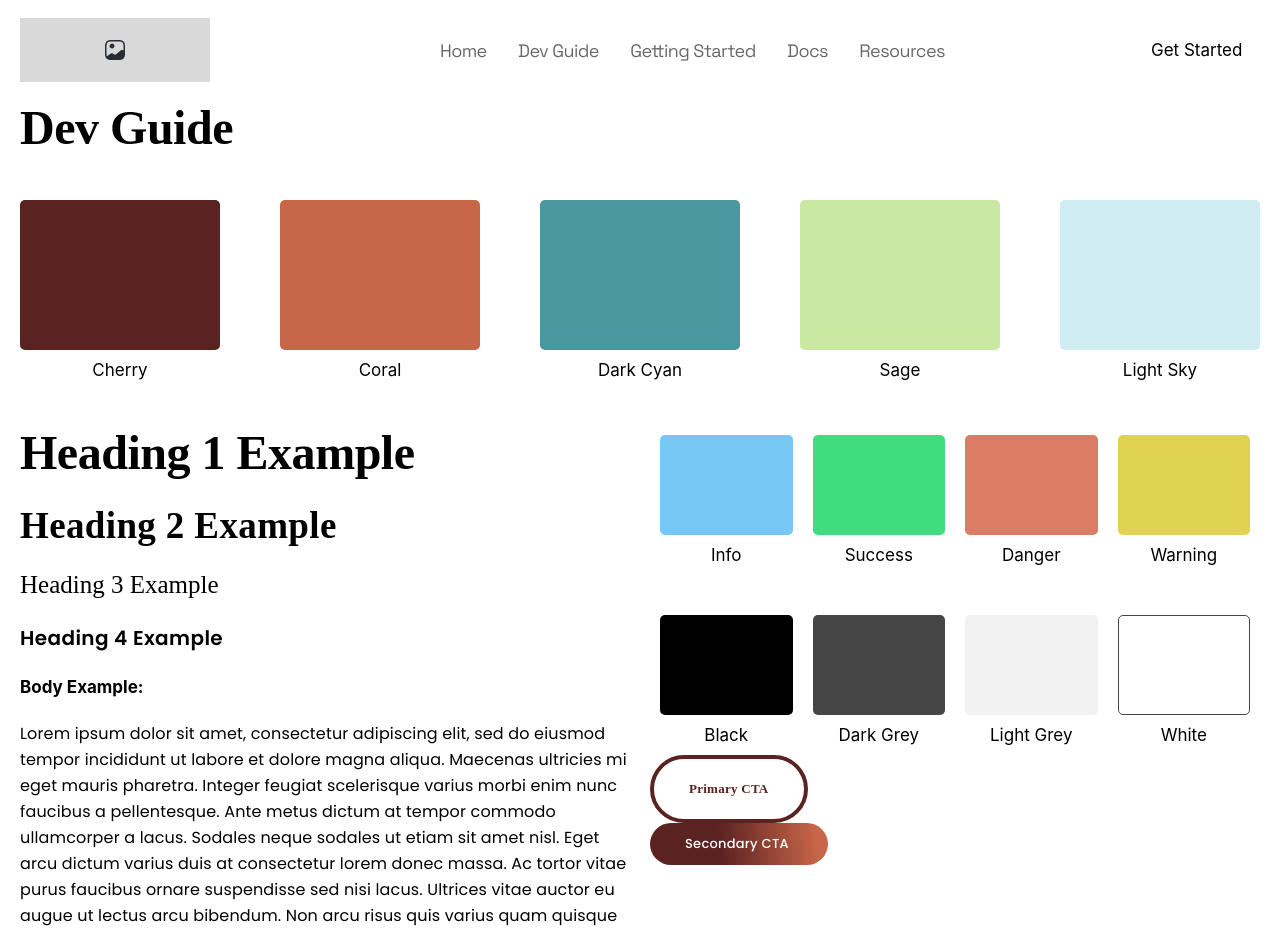
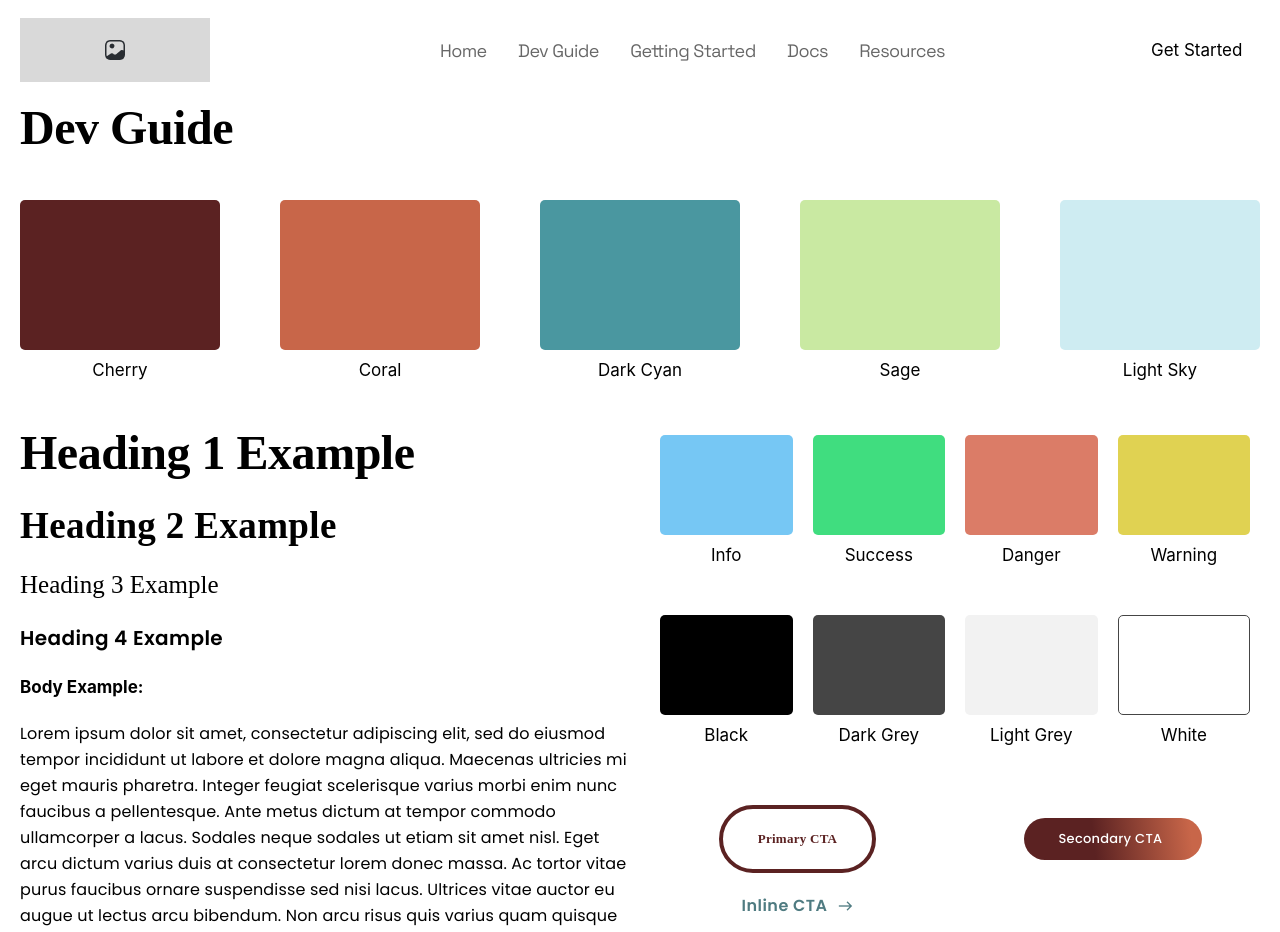
Before and after one commit to ufosc/Jukebox-Frontend, a React (Create React App) app: page /dev-guide in a window 1280 px wide. Shown: the top 932 px of the page. Built offline with nearby package versions, Linux system fonts and the light colour scheme.

Commit message:
create button styles

```diff
--- a/package.json
+++ b/package.json
@@ -6,6 +6,8 @@
     "@testing-library/jest-dom": "^5.17.0",
     "@testing-library/react": "^13.4.0",
     "@testing-library/user-event": "^13.5.0",
+    "material-icons": "^1.13.12",
+    "material-icons-react": "^1.0.4",
     "react": "^18.2.0",
     "react-dom": "^18.2.0",
     "react-router-dom": "^6.16.0",
--- a/src/Pages/DevGuide/Buttons/Buttons.js
+++ b/src/Pages/DevGuide/Buttons/Buttons.js
@@ -1,20 +1,17 @@
 import React from "react";
+import styles from "./Buttons.module.css";
 
 export default function Buttons() {
   return (
-    <div>
+    <div className={styles['buttons-container']}>
       <div>
-
         <button className="btn btn-primary">Primary CTA</button>
-        {/* <a href="#" className="btn btn-primary">
-          Primary CTA
-        </a> */}
       </div>
       <div>
         <button className="btn btn-secondary">Secondary CTA</button>
-        {/* <a href="#" className="btn btn-secondary">
-          Secondary CTA
-        </a> */}
+      </div>
+      <div>
+        <button className="btn btn-inline">Inline CTA</button>
       </div>
     </div>
   );
--- /dev/null
+++ b/src/Pages/DevGuide/Buttons/Buttons.module.css
@@ -0,0 +1,9 @@
+.buttons-container {
+  display: grid;
+  grid-template-columns: repeat(2, 1fr);
+  align-items: center;
+  justify-items: center;
+  gap: 2rem;
+
+  margin-top: 5rem;
+}
--- a/src/Pages/DevGuide/Colors/GreyScaleColors.js
+++ b/src/Pages/DevGuide/Colors/GreyScaleColors.js
@@ -2,6 +2,8 @@ import React from "react";
 import styles from "./SmallColors.module.css";
 
 export default function GreyScaleColors() {
+  let color = "red";
+  console.log(`Hello! ${color}`)
   return (
     <div className={`system-colors row-flex ${styles["grey-scale-colors"]}`}>
       <div className={`col-1-of-4 ${styles["system-color-block"]}`}>
--- a/src/styles/components/button.css
+++ b/src/styles/components/button.css
@@ -1,3 +1,5 @@
+@import 'material-icons/iconfont/material-icons.css';
+
 .btn,
 .btn:link,
 .btn:visited {
@@ -47,3 +49,39 @@
   line-height: normal;
   letter-spacing: 0.026rem;
 }
+
+.btn-inline,
+.btn-inline:link,
+.btn-inline:visited {
+  color: #4f7b81;
+  font-family: 'Poppins';
+  font-size: 1.6rem;
+  font-style: normal;
+  font-weight: 600;
+  line-height: normal;
+  letter-spacing: 0.048rem;
+
+  position: relative;
+  display: inline-flex;
+  flex-direction: row;
+  align-items: center;
+
+}
+
+.btn-inline::after {
+  font-family: 'Material Icons';
+  font-size: 1.6rem;
+  font-style: normal;
+  font-weight: normal;
+  line-height: normal;
+  letter-spacing: normal;
+  content: 'east';
+
+  display: inline-block;
+  margin-left: 1rem;
+  transition: all 0.2s;
+}
+
+.btn-inline:hover::after {
+  margin-left: 2rem;
+}
```
Also changed, not shown: 1 other file (tests, documents, lock files or other folders).
